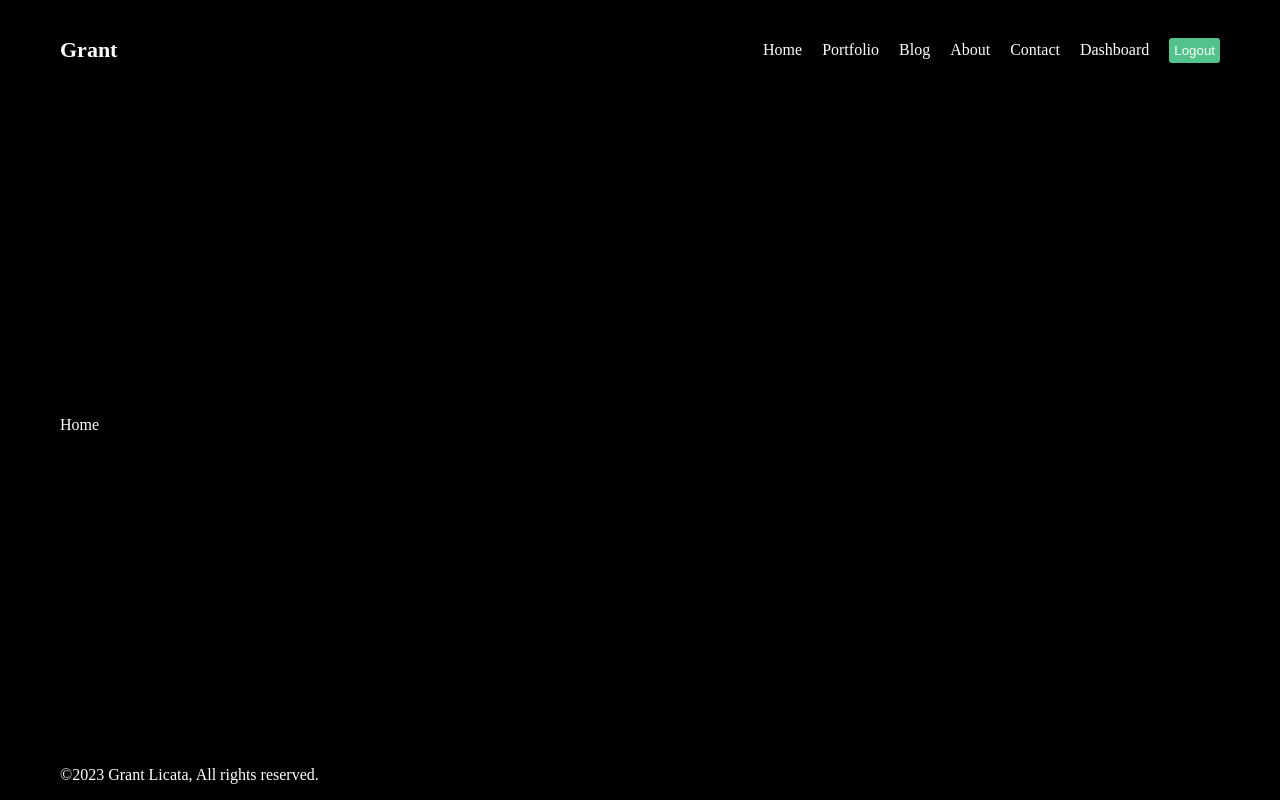
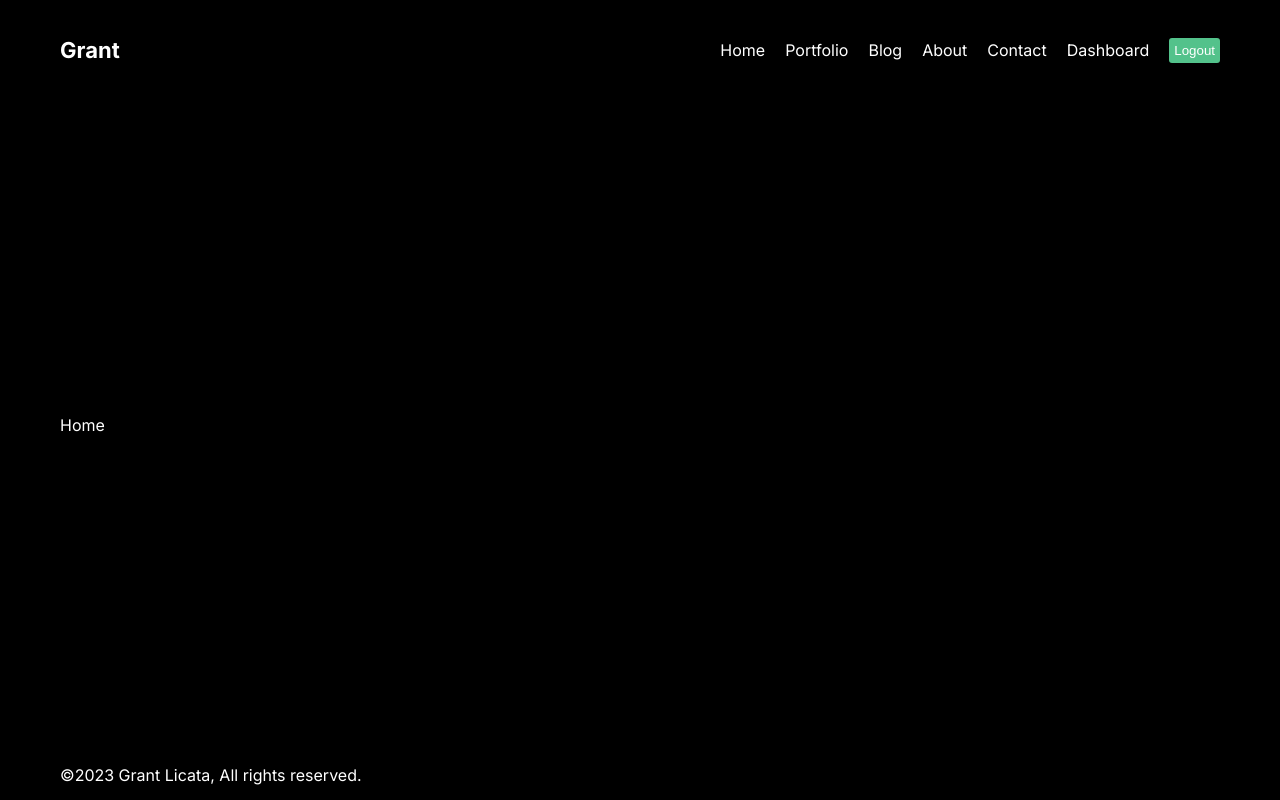
Before and after one commit to GrantLicata/Portfolio, a Next.js app: page / in a window 1280 px wide. Built offline with nearby package versions, Linux system fonts and the light colour scheme.

Commit message:
Fixed dashboard and global font bug

```diff
--- a/src/app/dashboard/page.jsx
+++ b/src/app/dashboard/page.jsx
@@ -1,4 +1,5 @@
 import React from "react";
+import styles from "./page.module.css";
 
 const Dashboard = () => {
   return <div className={styles.container}>Dashboard</div>;
--- a/src/app/layout.js
+++ b/src/app/layout.js
@@ -1,5 +1,5 @@
 import "./globals.css";
-import { Inter } from "next/font/google";
+import { Inter, Roboto } from "next/font/google";
 import Navbar from "@/components/navbar/Navbar";
 import Footer from "@/components/footer/Footer";
 
@@ -12,7 +12,7 @@ export const metadata = {
 
 export default function RootLayout({ children }) {
   return (
-    <html lang="en">
+    <html lang="en" className={inter.className}>
       <body>
         <div className="container">
           <Navbar />
```
